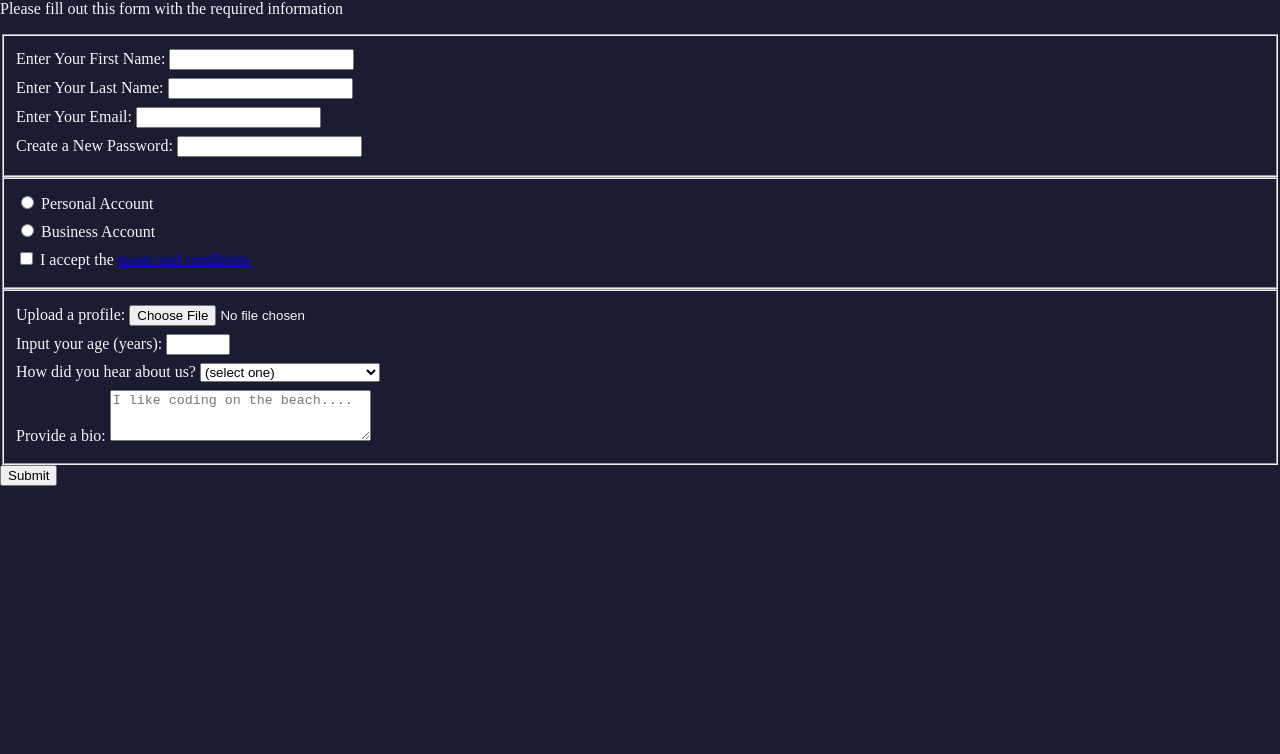
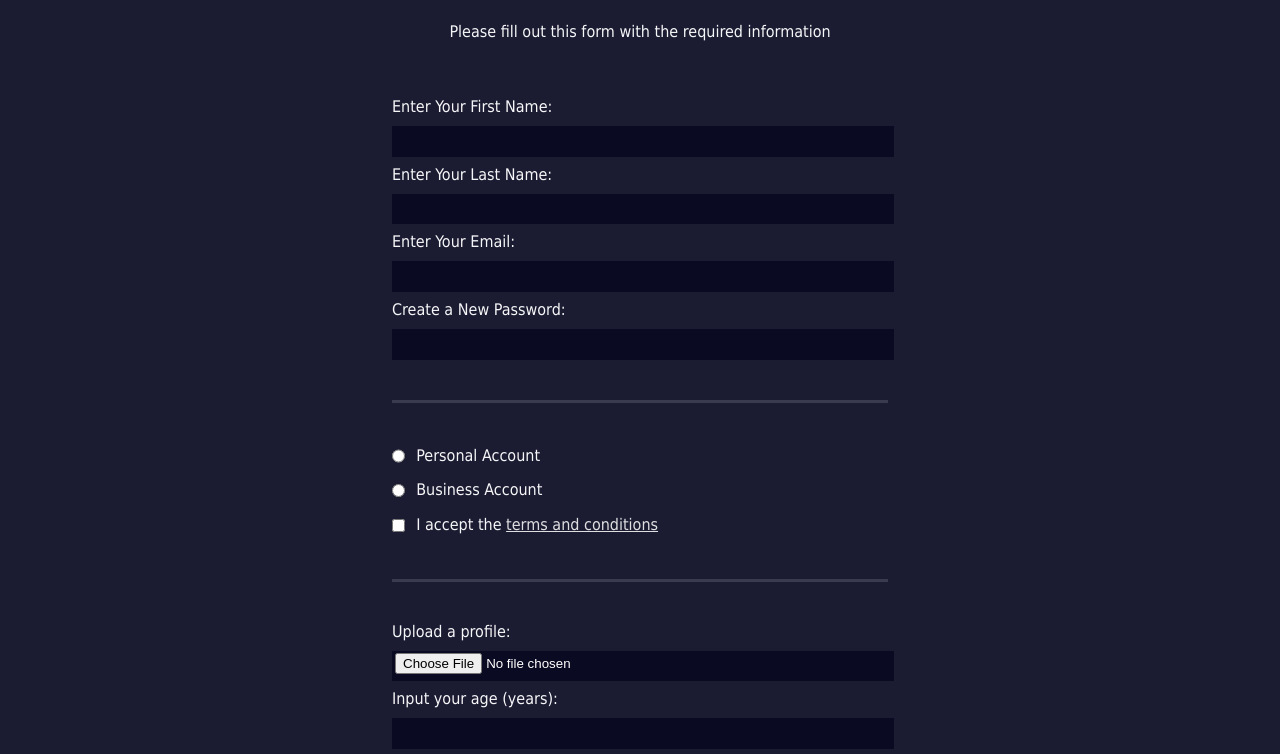
Before and after one commit to steffieMD/Registration-Form, a plain HTML site: page index.html in a window 1280 px wide. Shown: the part 80-834 px from the top of the page. Drawn offline with Linux system fonts and the light colour scheme.

Commit message:
updated css styles

```diff
--- a/index.html
+++ b/index.html
@@ -8,31 +8,32 @@
   <body>
     <h1>Registration Form</h1>
     <p>Please fill out this form with the required information</p>
+    <form>
     <fieldset>
       <label for="first-name"
         >Enter Your First Name:
-        <input id="first-name" type="text" name="first-name"
+        <input id="first-name" type="text" name="first-name" required
       /></label>
       <label for="last-name"></label>
         Enter Your Last Name:
-        <input id="last-name" type="text" name="last-name" />
+        <input id="last-name" type="text" name="last-name" required/>
       </label>
       <label for="email">Enter Your Email:
-        <input id="email" type="email" name="email">
+        <input id="email" type="email" name="email" required>
       </label>
       <label for="password">Create a New Password:
-        <input id="password" type="password" name="password">
+        <input id="password" type="password" name="password" minlength="8" autocomplete="on" pattern="(?=.*[a-z])(?=.*[A-Z])(?=.*[0-9])(?=.*[!@#$%^&*_=+-])" required>
       </label>
     </fieldset>
     <fieldset>
         <label for="personal-account">
-            <input id="personal-account" type="radio" name="personal-account"> Personal Account
+            <input id="personal-account" type="radio" name="personal-account" class="inline"> Personal Account
         </label>
         <label for="business-account">
-            <input id="business-account" type="radio" name="business-account"> Business Account
+            <input id="business-account" type="radio" name="business-account" class="inline"> Business Account
         </label>
         <label for="TnC">
-            <input id="TnC" type="checkbox" name="TnC"> I accept the <a href="#">terms and conditions</a>
+            <input id="TnC" type="checkbox" name="TnC" class="inline"> I accept the <a href="#">terms and conditions</a>
         </label>
     </fieldset>
     <fieldset>
@@ -56,5 +57,6 @@
         </label>
     </fieldset>
     <input type="submit" value="Submit">
+</form>
   </body>
 </html>
--- a/styles.css
+++ b/styles.css
@@ -4,9 +4,75 @@ body {
   margin: 0;
   background-color: #1b1b32;
   color: #f5f6f7;
+  font-family: Tahoma;
+  font-size: 16px;
+}
+
+h1,
+p {
+  margin: 1em auto;
+  text-align: center;
 }
 
 label {
   display: block;
   margin: 0.5rem 0;
 }
+
+form {
+  margin: 0 auto;
+  max-width: 500px;
+  min-width: 300px;
+  width: 60vw;
+  padding-bottom: 2em;
+}
+
+fieldset {
+  border: none;
+  padding: 2rem 0;
+  border-bottom: 3px solid #3b3b4f;
+}
+
+fieldset:last-of-type {
+  border-bottom: none;
+}
+
+input,
+textarea,
+select {
+  width: 100%;
+  margin: 10px 0 0 0;
+  min-height: 2em;
+}
+
+.inline {
+  width: unset;
+  margin: 0 0.5em 0 0;
+  vertical-align: middle;
+}
+
+input,
+textarea {
+  background-color: #0a0a23;
+  border: 1px solid #0a0a23;
+  color: #ffffff;
+}
+
+input[type="submit"] {
+  display: block;
+  width: 60%;
+  margin: 0 auto;
+  height: 2em;
+  font-size: 1.1rem;
+  background-color: #3b3b4f;
+  border-color: white;
+  min-width: 300px;
+}
+
+input[type="file"] {
+  padding: 1px 2px;
+}
+
+a {
+  color: #dfdfe2;
+}
```
